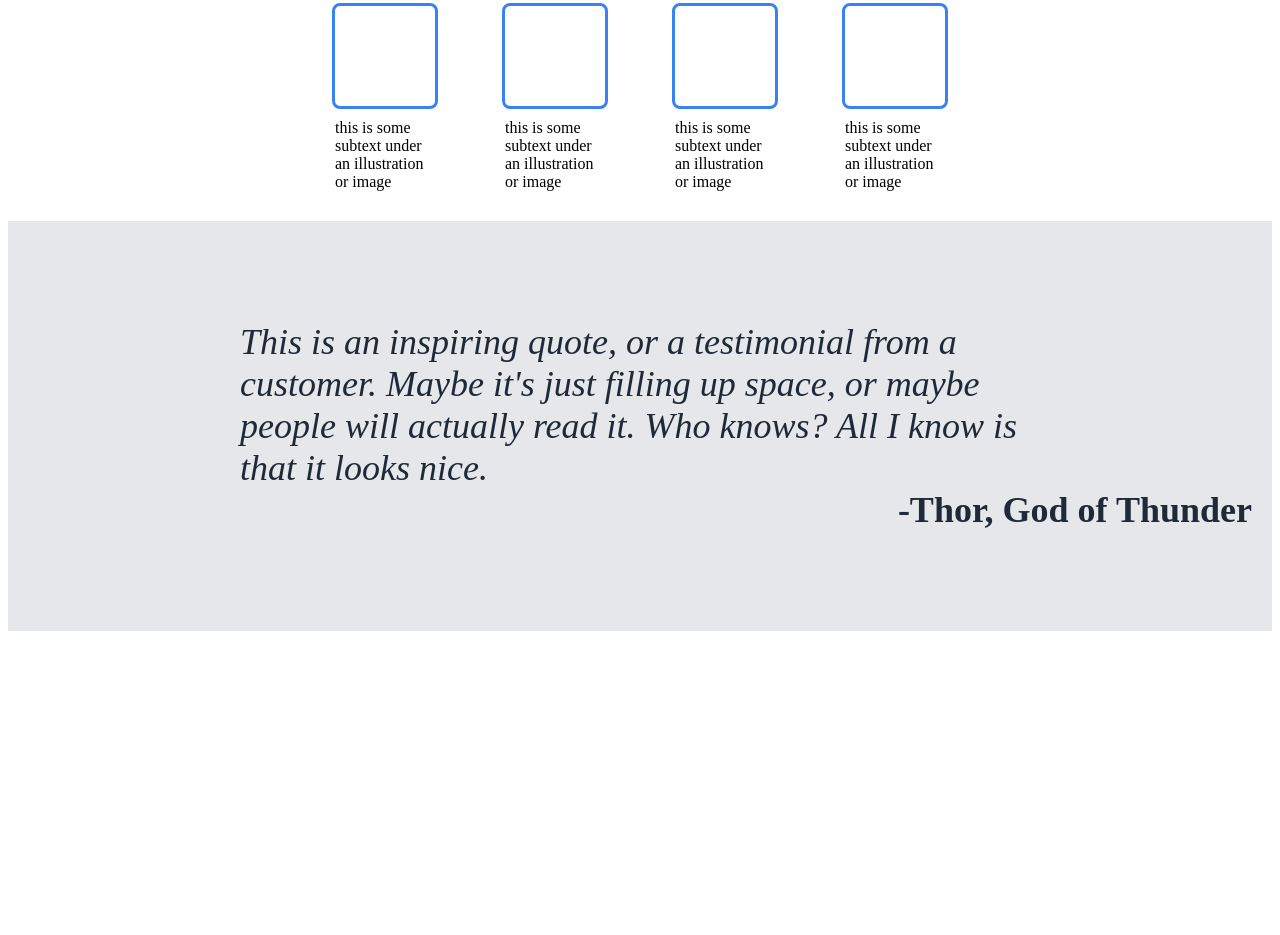
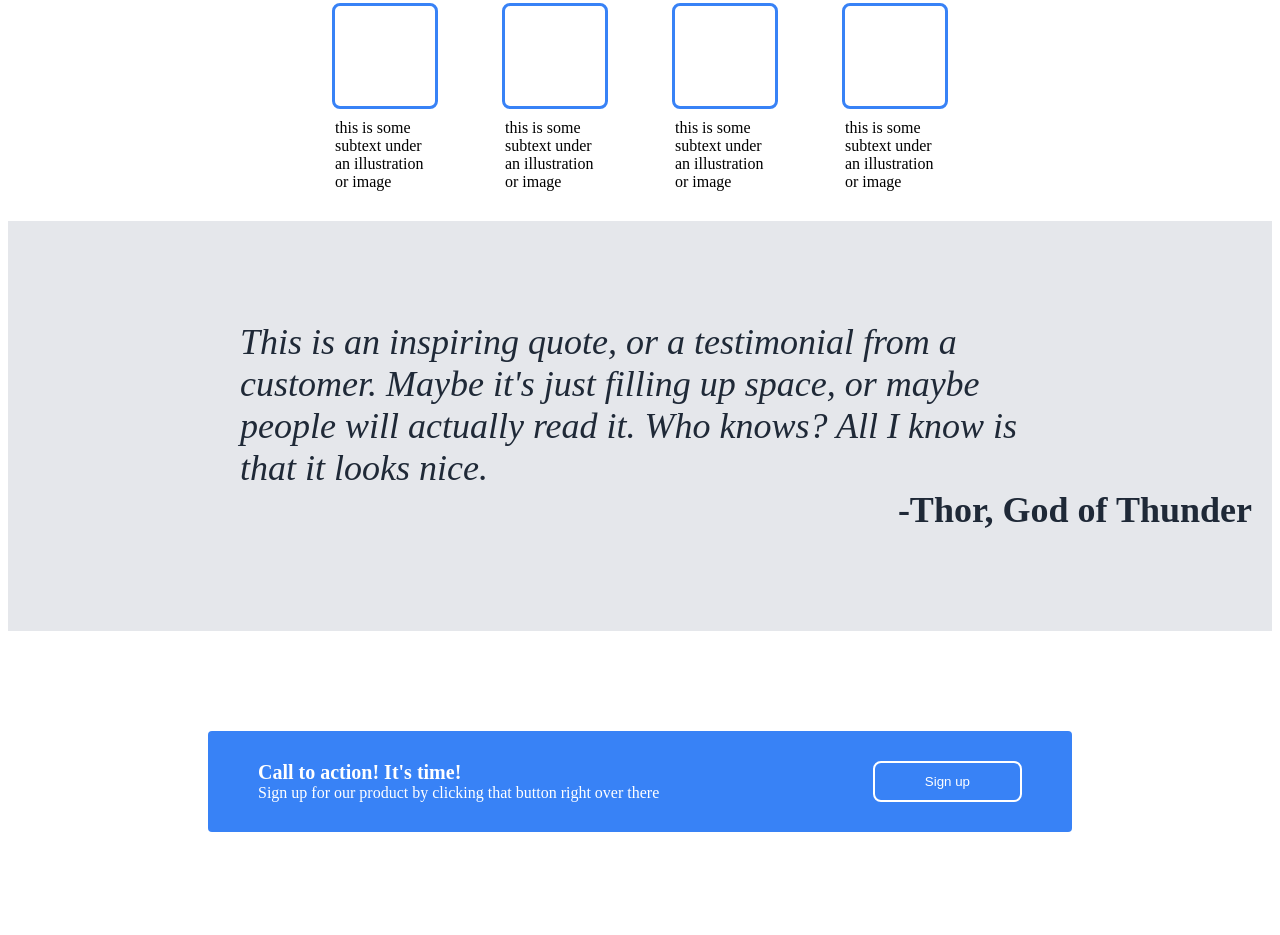
Before and after one commit to FeeDrago/Landing-Page, a plain HTML site: page index.html in a window 1280 px wide. Shown: the part 600-1535 px from the top of the page. Before the commit the page ends 1239 px from the top, so only its background shows below. Drawn offline with Linux system fonts and the light colour scheme.

Commit message:
Finish action section

```diff
--- a/index.html
+++ b/index.html
@@ -44,28 +44,28 @@
         <div class="information-images">
             <div class="information-box">
                 <div class="information-image">
-                    <img alt="">
+
                 </div>
                 <div class="information-text">
                     this is some subtext under an illustration or image
                 </div>
             </div>
             <div class="information-box">
-                <div class="information-image"><img alt="">
+                <div class="information-image">
                 </div>
                 <div class="information-text">
                     this is some subtext under an illustration or image
                 </div>
             </div>
             <div class="information-box">
-                <div class="information-image"><img alt="">
+                <div class="information-image">
                 </div>
                 <div class="information-text">
                     this is some subtext under an illustration or image
                 </div>
             </div>
             <div class="information-box">
-                <div class="information-image"><img alt="">
+                <div class="information-image">
                 </div>
                 <div class="information-text">
                     this is some subtext under an illustration or image
@@ -76,12 +76,27 @@
 
     <div class="quote">
         <div class="quote-text">
-            This is an inspiring quote, or a testimonial from a customer. Maybe it's just filling up space, or maybe  people will actually read it. Who knows? All I know is that it looks nice.
+            This is an inspiring quote, or a testimonial from a customer. Maybe it's just filling up space, or maybe
+            people will actually read it. Who knows? All I know is that it looks nice.
         </div>
         <div class="quote-author">
             -Thor, God of Thunder
         </div>
-</div>
+    </div>
+
+    <div class="action-container">
+        <div class="action">
+            <div class="action-text">
+                <div class="action-strong">
+                    Call to action! It's time!
+                </div>
+                <div class="action-light">
+                    Sign up for our product by clicking that button right over there
+                </div>
+            </div>
+            <button>Sign up</button>
+        </div>
+    </div>
 
 </body>
 
--- a/styles.css
+++ b/styles.css
@@ -82,6 +82,10 @@ button {
     padding: 10px 50px;
 }
 
+.hero-column button {
+    font-weight: bold;
+}
+
 .information {
     padding: 20px 0;
 }
@@ -143,3 +147,35 @@ button {
     font-weight: bold;
     align-self: end;
 }
+
+
+.action-container {
+    display: flex;
+    justify-content: center;
+}
+
+.action {
+    background-color: #3882f6;
+    border-radius: 4px;
+    margin: 100px 200px;
+    padding: 30px 50px;
+    display: flex;
+    justify-content: space-between;
+    color: white;
+    width: 800px;
+}
+
+.action-text {
+    display: flex;
+    flex-direction: column;
+}
+
+.action-strong {
+    font-weight: bold;
+    font-size: 20px;
+}
+
+.action button {
+    border: 2px solid;
+    border-color: white;
+}
```
